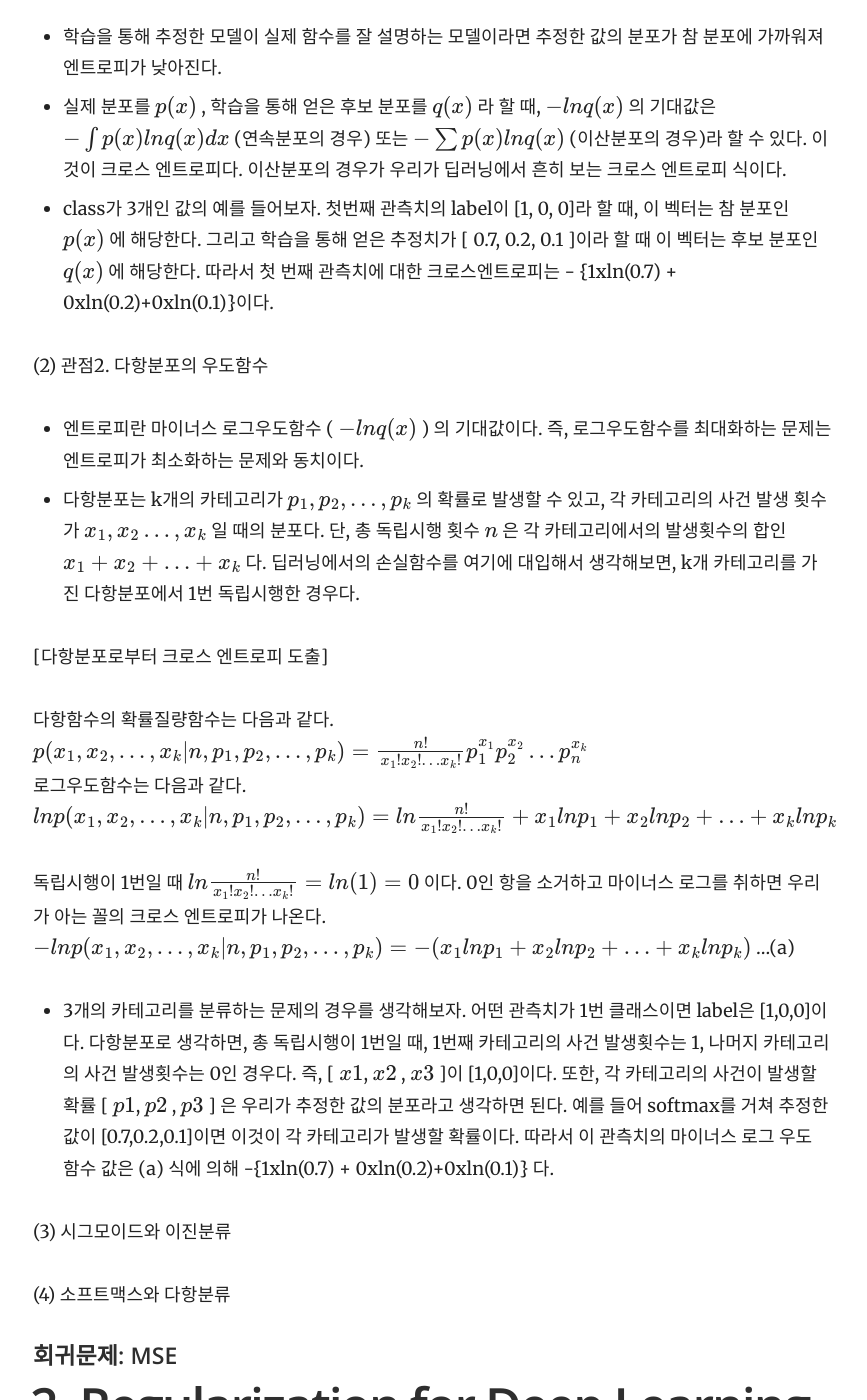
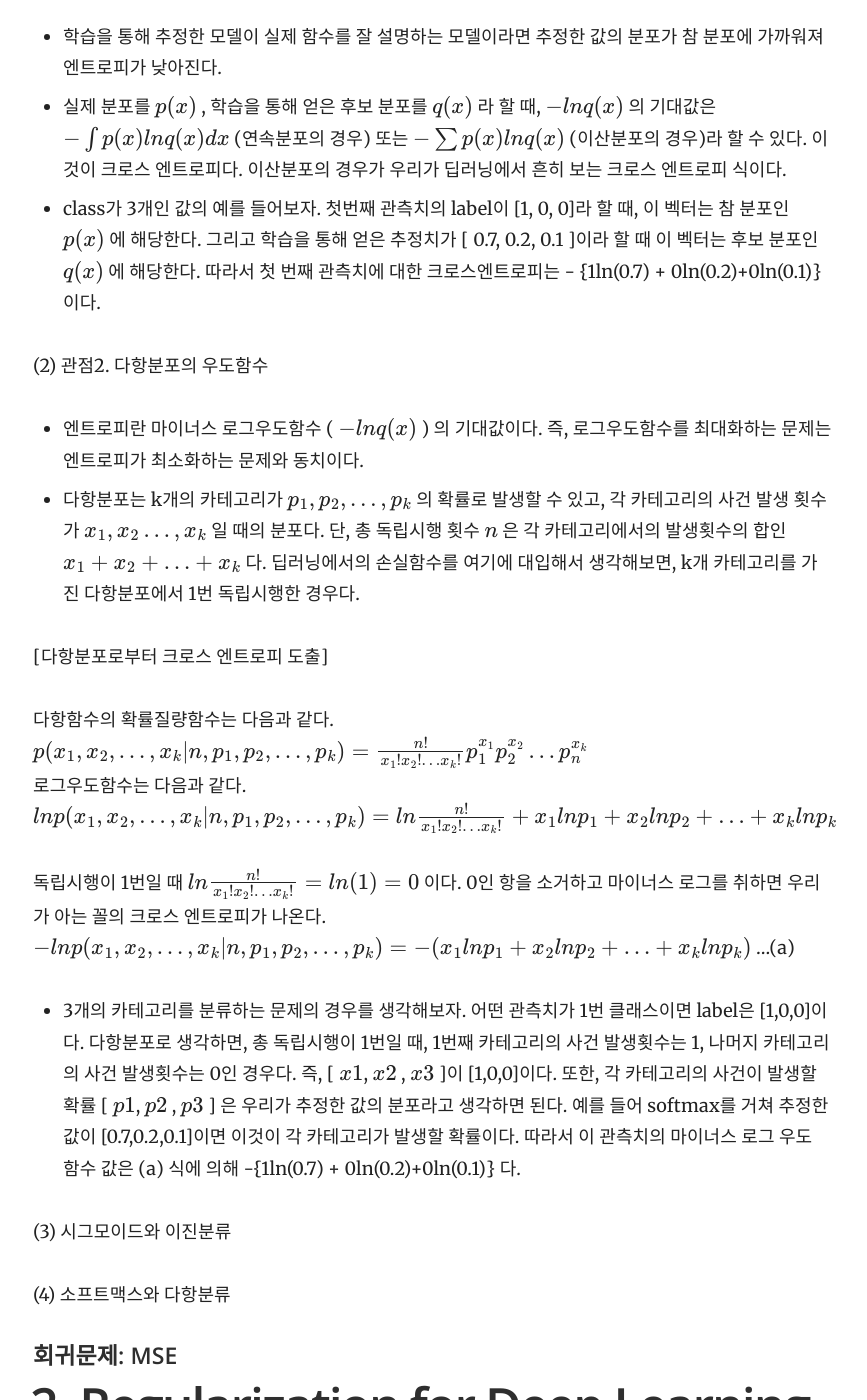
Before and after one commit to yrk3434/yrk3434.github.io, a Jekyll site: the page built from _docs/Theory/Deep Learning Overview.md, in a window 1280 px wide and 1400 px high, scrolled down 3200 px. Shown: the whole window, without its empty margins (357-1224 px from the left). Built offline with Jekyll 4.4.1, drawn with Linux system fonts in a browser that asks for light colours; formulas are drawn with MathJax 3; some of the changed text lies outside the part shown.

Commit message:
Update Deep Learning Overview.md

```diff
--- a/_docs/Theory/Deep Learning Overview.md
+++ b/_docs/Theory/Deep Learning Overview.md
@@ -59,7 +59,7 @@ toc_label: 목차
 
 ## 1.2. Gradient-Based Learning
 
-피드포워드 신경망은 비선형 함수이고 그에 따라 **손실함수는 non-convex**다. 따라서 손실함수의 최소값을 찾으려면, iterative하게 gradient 최적화를 해야하며, 근사적으로 구한 최적값이 전역 최ㅗ적값이라는 보장이 없다. <br/>
+피드포워드 신경망은 비선형 함수이고 그에 따라 **손실함수는 non-convex**다. 따라서 손실함수의 최소값을 찾으려면, iterative하게 gradient 최적화를 해야하며, 근사적으로 구한 최적값이 전역 최적값이라는 보장이 없다. <br/>
 <br/>
 참고. 연속적으로 미분 가능하며 아래로 볼록(convexity)인 함수는 전역 최소값이 항상 존재한다. <br/>
 <br/>
@@ -75,7 +75,7 @@ toc_label: 목차
 
 - 학습을 통해 추정한 모델이 실제 함수를 잘 설명하는 모델이라면 추정한 값의 분포가 참 분포에 가까워져 엔트로피가 낮아진다.
 - 실제 분포를 $ p(x) $ , 학습을 통해 얻은 후보 분포를 $ q(x) $ 라 할 때, $ - ln q(x) $ 의 기대값은 $ - \int p(x) ln q(x) dx $ (연속분포의 경우) 또는  $ - \sum p(x) ln q(x) $ (이산분포의 경우)라 할 수 있다. 이것이 크로스 엔트로피다. 이산분포의 경우가 우리가 딥러닝에서 흔히 보는 크로스 엔트로피 식이다.
-- class가 3개인 값의 예를 들어보자. 첫번째 관측치의 label이 [1, 0, 0]라 할 때, 이 벡터는 참 분포인 $ p(x) $ 에 해당한다. 그리고 학습을 통해 얻은 추정치가 [ 0.7, 0.2, 0.1 ]이라 할 때 이 벡터는 후보 분포인 $ q(x) $ 에 해당한다. 따라서 첫 번째 관측치에 대한 크로스엔트로피는 - {1xln(0.7) + 0xln(0.2)+0xln(0.1)}이다.
+- class가 3개인 값의 예를 들어보자. 첫번째 관측치의 label이 [1, 0, 0]라 할 때, 이 벡터는 참 분포인 $ p(x) $ 에 해당한다. 그리고 학습을 통해 얻은 추정치가 [ 0.7, 0.2, 0.1 ]이라 할 때 이 벡터는 후보 분포인 $ q(x) $ 에 해당한다. 따라서 첫 번째 관측치에 대한 크로스엔트로피는 - {1ln(0.7) + 0ln(0.2)+0ln(0.1)}이다.
 
 (2) 관점2. 다항분포의 우도함수 <br/>
 
@@ -92,7 +92,7 @@ $ ln p(x_1, x_2,..., x_k|n, p_1, p_2, ..., p_k)=ln\frac{n!}{x_1!x_2!...x_k!} + x
 독립시행이 1번일 때 $ ln\frac{n!}{x_1!x_2!...x_k!}= ln(1) =0 $ 이다. 0인 항을 소거하고 마이너스 로그를 취하면 우리가 아는 꼴의 크로스 엔트로피가 나온다. <br/>
 $ - ln p(x_1, x_2,..., x_k|n, p_1, p_2, ..., p_k)= - (x_1 ln p_1 + x_2 ln p_2 + ... + x_k ln p_k) $ ...(a)
 
-- 3개의 카테고리를 분류하는 문제의 경우를 생각해보자. 어떤 관측치가 1번 클래스이면 label은 [1,0,0]이다. 다항분포로 생각하면, 총 독립시행이 1번일 때, 1번째 카테고리의 사건 발생횟수는 1, 나머지 카테고리의 사건 발생횟수는 0인 경우다. 즉, [ $ x1 $, $ x2 $ , $ x3 $ ]이 [1,0,0]이다. 또한, 각 카테고리의 사건이 발생할 확률  [ $ p1 $, $ p2 $ , $ p3 $ ] 은 우리가 추정한 값의 분포라고 생각하면 된다. 예를 들어 softmax를 거쳐 추정한 값이 [0.7,0.2,0.1]이면 이것이 각 카테고리가 발생할 확률이다. 따라서 이 관측치의 마이너스 로그 우도 함수 값은 (a) 식에 의해 -{1xln(0.7) + 0xln(0.2)+0xln(0.1)} 다.
+- 3개의 카테고리를 분류하는 문제의 경우를 생각해보자. 어떤 관측치가 1번 클래스이면 label은 [1,0,0]이다. 다항분포로 생각하면, 총 독립시행이 1번일 때, 1번째 카테고리의 사건 발생횟수는 1, 나머지 카테고리의 사건 발생횟수는 0인 경우다. 즉, [ $ x1 $, $ x2 $ , $ x3 $ ]이 [1,0,0]이다. 또한, 각 카테고리의 사건이 발생할 확률  [ $ p1 $, $ p2 $ , $ p3 $ ] 은 우리가 추정한 값의 분포라고 생각하면 된다. 예를 들어 softmax를 거쳐 추정한 값이 [0.7,0.2,0.1]이면 이것이 각 카테고리가 발생할 확률이다. 따라서 이 관측치의 마이너스 로그 우도 함수 값은 (a) 식에 의해 -{1ln(0.7) + 0ln(0.2)+0ln(0.1)} 다.
 
 (3) 시그모이드와 이진분류
 
```
